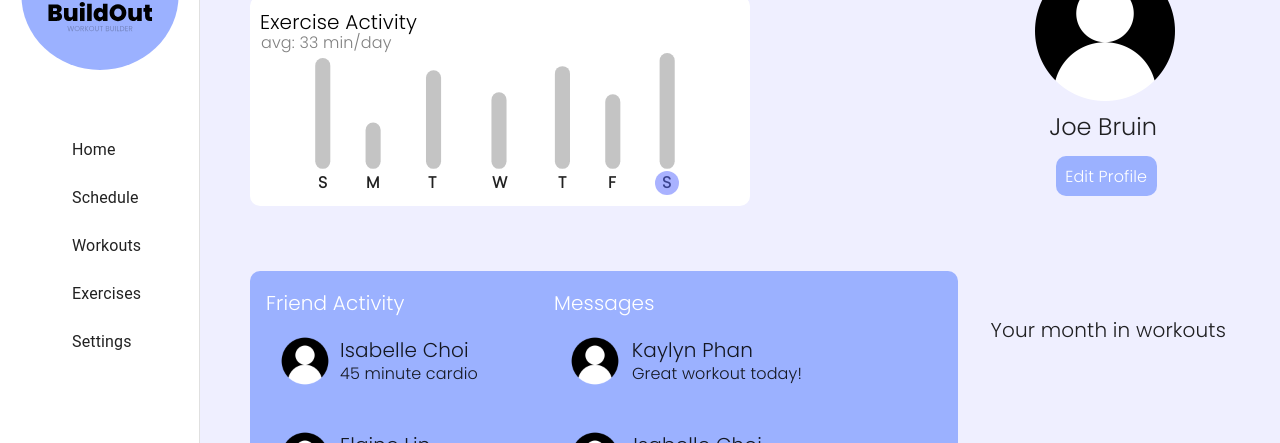
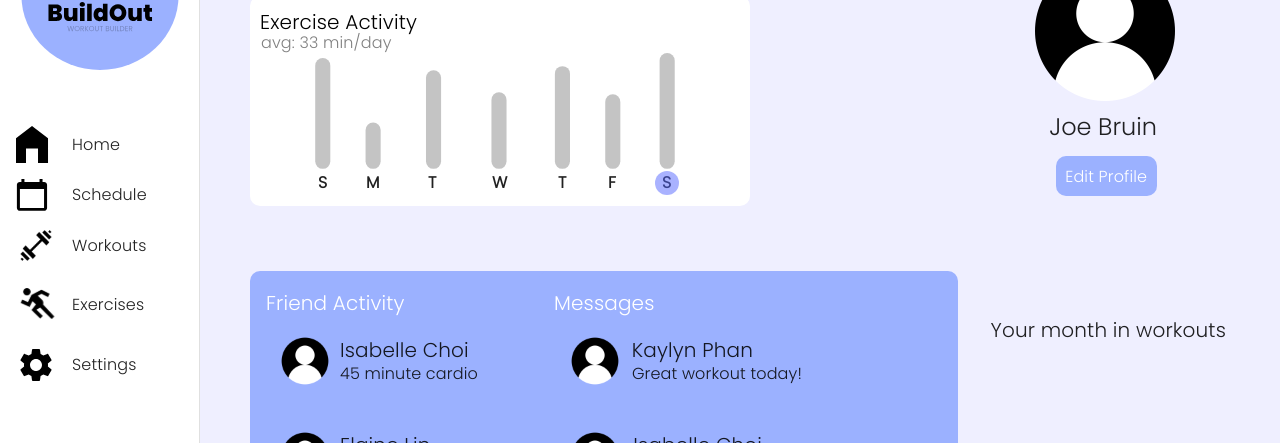
Before and after one commit to elainelin313/buildup, a React (Create React App) app: page /profilepage in a window 1280 px wide. Shown: the part 144-587 px from the top of the page. Built offline with nearby package versions, Linux system fonts and the light colour scheme.

Commit message:
Fixed profile nav bar

```diff
--- a/src/Components/ProfilePage.js
+++ b/src/Components/ProfilePage.js
@@ -68,7 +68,58 @@ function ProfilePage() {
         >
           <Toolbar />
           <img src={BuildoutLogo} alt="BuildOut Logo" height='150px' width='200px'/>
-          <List>
+
+          <ListItem button>
+            <ListItemIcon>
+            </ListItemIcon>
+          </ListItem>
+
+          <ListItem button>
+            <ListItemIcon>
+            </ListItemIcon>
+          </ListItem>
+
+          <ListItem button>
+            <ListItemIcon>
+            </ListItemIcon>
+          </ListItem>
+
+          <ListItem button>
+            <ListItemIcon>
+              <img src={home} alt="home" />
+            </ListItemIcon>
+            <StyledTypography> Home </StyledTypography>
+          </ListItem>
+
+          <ListItem button>
+            <ListItemIcon>
+              <img src={schedule} alt="schedule" />
+            </ListItemIcon>
+            <StyledTypography> Schedule </StyledTypography>
+          </ListItem>
+
+          <ListItem button>
+            <ListItemIcon>
+              <img src={Barbell} alt="barbell" />
+            </ListItemIcon>
+            <StyledTypography> Workouts </StyledTypography>
+          </ListItem>
+
+          <ListItem button>
+            <ListItemIcon>
+              <img src={Exercise} alt="exercise" />
+            </ListItemIcon>
+            <StyledTypography> Exercises </StyledTypography>
+          </ListItem>
+
+          <ListItem button>
+            <ListItemIcon>
+              <img src={settings} alt="settings" />
+            </ListItemIcon>
+            <StyledTypography> Settings </StyledTypography>
+          </ListItem>
+
+          {/* <List>
             {["", "", "Home", "Schedule", "Workouts", "Exercises", "Settings"].map(
               (text, index) => (
                 <ListItem button key={text}>
@@ -79,7 +130,7 @@ function ProfilePage() {
                 </ListItem>
               )
             )}
-          </List>
+          </List> */}
         </Drawer>
         <Box component="main" sx={{ flexGrow: 1, bgcolor: "#efefe", p: 3 }}>
           <Toolbar />
```
